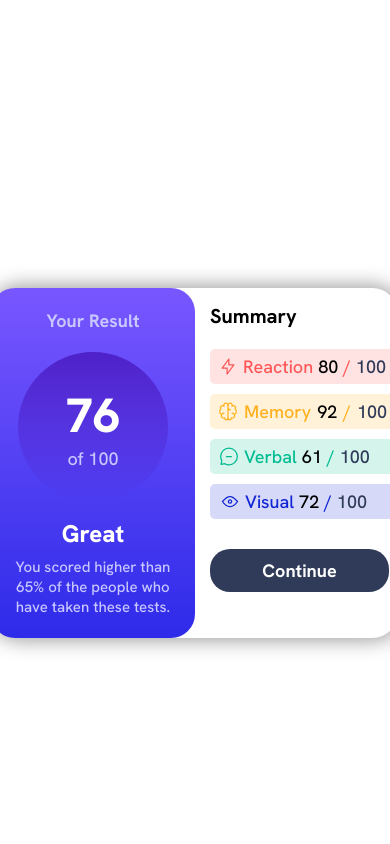
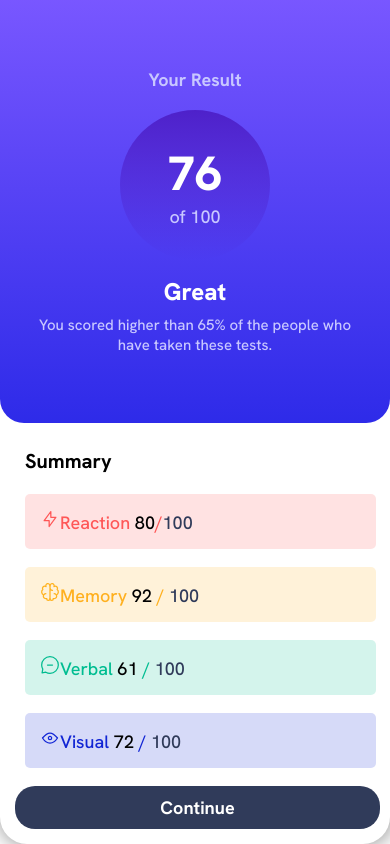
Before and after one commit to Amaterasu247/results-summary-component-main, a plain HTML site: page index.html in a window 390 px wide. Drawn offline with Linux system fonts and the light colour scheme.

Commit message:
Final Commit. FInished the mobile version

```diff
--- a/index.html
+++ b/index.html
@@ -31,23 +31,23 @@
       <div id="summary-box">
         <h4>Summary</h4>
         <div id="score-container">
-          <div id="reaction-score">
+          <div class="score-row" id="reaction-score">
             <img src="/assets/images/icon-reaction.svg" alt="" />Reaction
             <span class="black-text">80</span>/<span class="grey-text"
               >100</span
             >
           </div>
-          <div id="memory-score">
+          <div class="score-row" id="memory-score">
             <img src="assets/images/icon-memory.svg" alt="" />Memory
             <span class="black-text">92</span> /
             <span class="grey-text">100</span>
           </div>
-          <div id="verbal-score">
+          <div class="score-row" id="verbal-score">
             <img src="assets/images/icon-verbal.svg" alt="" />Verbal
             <span class="black-text">61</span> /
             <span class="grey-text">100</span>
           </div>
-          <div id="visual-score">
+          <div class="score-row" id="visual-score">
             <img src="assets/images/icon-visual.svg" alt="" />Visual
             <span class="black-text">72</span> /
             <span class="grey-text">100</span>
--- a/styles.css
+++ b/styles.css
@@ -183,3 +183,71 @@ body{
 .continue-button:hover{
     background: linear-gradient(hsl(241, 81%, 54%),hsl(252, 100%, 67%));
 }
+
+@media(max-width: 760px){
+    body{
+        justify-content: center;
+        align-items: center;
+        margin-top: 0;
+        overflow-y: hidden;
+    }
+
+    .container{
+        height: 100vh;
+        width: 100vh;
+        display: flex;
+        flex-direction: column;
+    }
+
+    .container #result-box{
+        width: 100%;
+        border-radius: 0px;
+        border-bottom-left-radius: 1.5rem;
+        border-bottom-right-radius: 1.5rem;
+    }
+
+    .container #summary-box{
+        width: 100%;
+    }
+
+    .container #summary-box h4{
+        margin-left: 20px;
+        margin-top: 10px;
+    }
+
+    .container #score-container #reaction-score{
+        display: block;
+        width: 90vw;
+        text-align: left;
+        padding: 15px;
+        margin-left: 10px;
+        margin-bottom: 18px;
+    }
+
+    .container #score-container #memory-score{
+        display: block;
+        width: 90vw;
+        text-align: left;
+        padding: 15px;
+        margin-left: 10px;
+        margin-bottom: 18px;
+    }
+
+    .container #score-container #verbal-score{
+        display: block;
+        width: 90vw;
+        text-align: left;
+        padding: 15px;
+        margin-left: 10px;
+        margin-bottom: 18px;
+    }
+
+    .container #score-container #visual-score{
+        display: block;
+        width: 90vw;
+        text-align: left;
+        padding: 15px;
+        margin-left: 10px;
+        margin-bottom: 18px;
+    }
+}
```
Also changed, not shown: img-tst.html (deleted).
